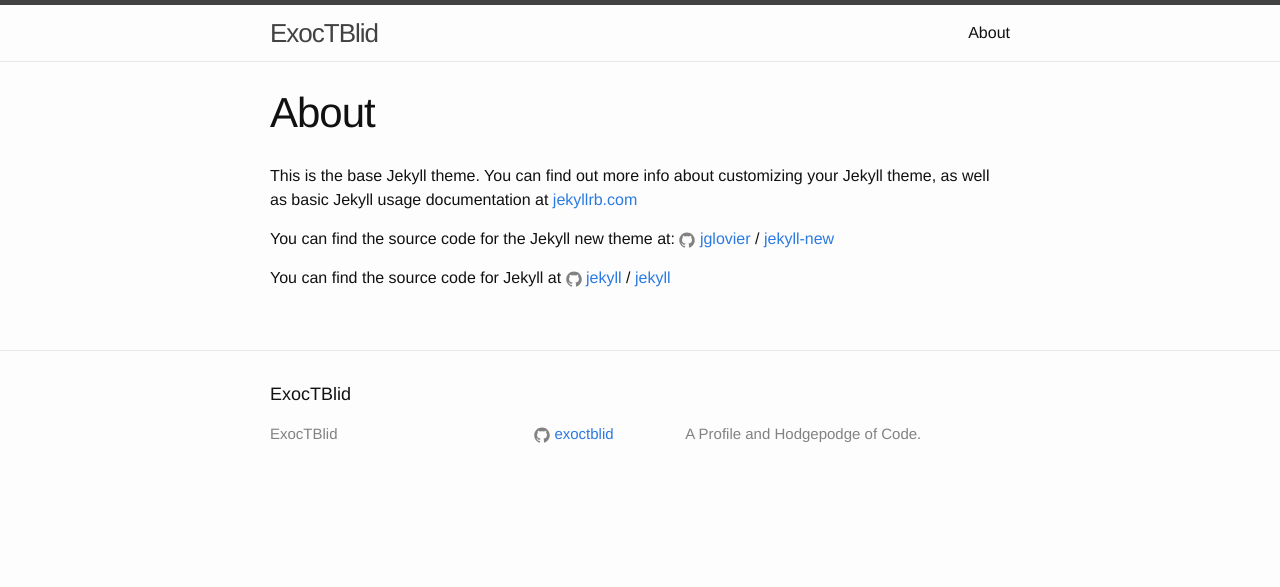
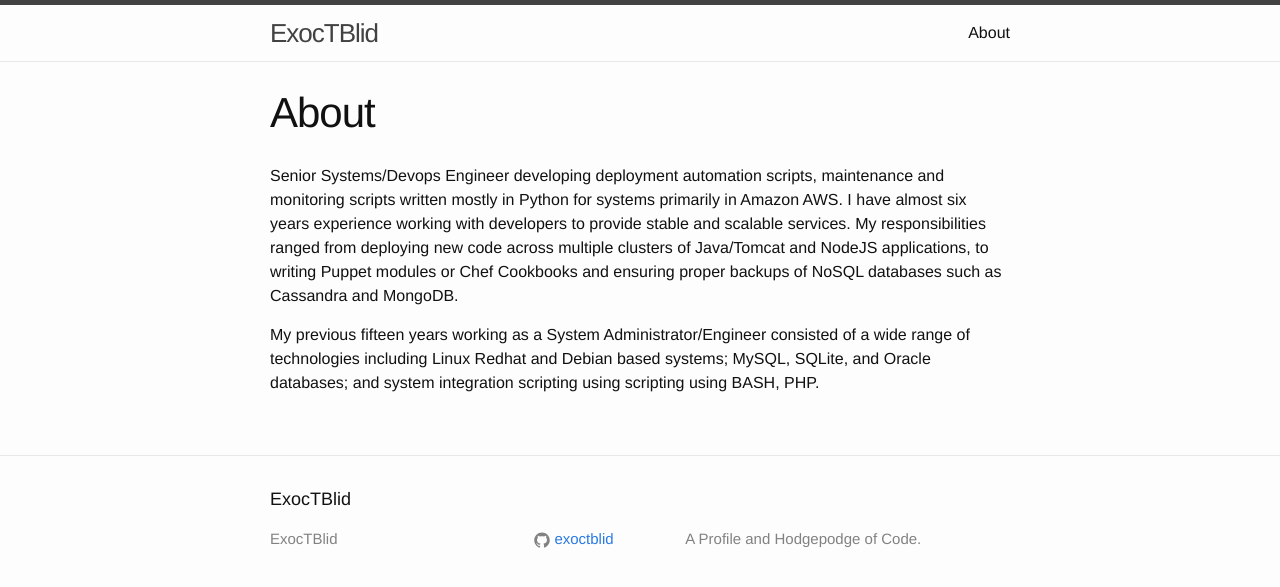
Before and after one commit to ExocTBlid/exoctblid.github.io, a Jekyll site: the page built from about.md, in a window 1280 px wide. Shown: the top 587 px of the page. Built offline with Jekyll 4.4.1, drawn with Linux system fonts in a browser that asks for light colours.

Commit message:
updating about

```diff
--- a/about.md
+++ b/about.md
@@ -4,12 +4,6 @@ title: About
 permalink: /about/
 ---
 
-This is the base Jekyll theme. You can find out more info about customizing your Jekyll theme, as well as basic Jekyll usage documentation at [jekyllrb.com](http://jekyllrb.com/)
+Senior Systems/Devops Engineer developing deployment automation scripts, maintenance and monitoring scripts written mostly in Python for systems primarily in Amazon AWS. I have almost six years experience working with developers to provide stable and scalable services. My responsibilities ranged from deploying new code across multiple clusters of Java/Tomcat and NodeJS applications, to writing Puppet modules or Chef Cookbooks and ensuring proper backups of NoSQL databases such as Cassandra and MongoDB.
 
-You can find the source code for the Jekyll new theme at:
-{% include icon-github.html username="jglovier" %} /
-[jekyll-new](https://github.com/jglovier/jekyll-new)
-
-You can find the source code for Jekyll at
-{% include icon-github.html username="jekyll" %} /
-[jekyll](https://github.com/jekyll/jekyll)
+My previous fifteen years working as a System Administrator/Engineer consisted of a wide range of technologies including Linux Redhat and Debian based systems; MySQL, SQLite, and Oracle databases; and system integration scripting using scripting using BASH, PHP.
```
